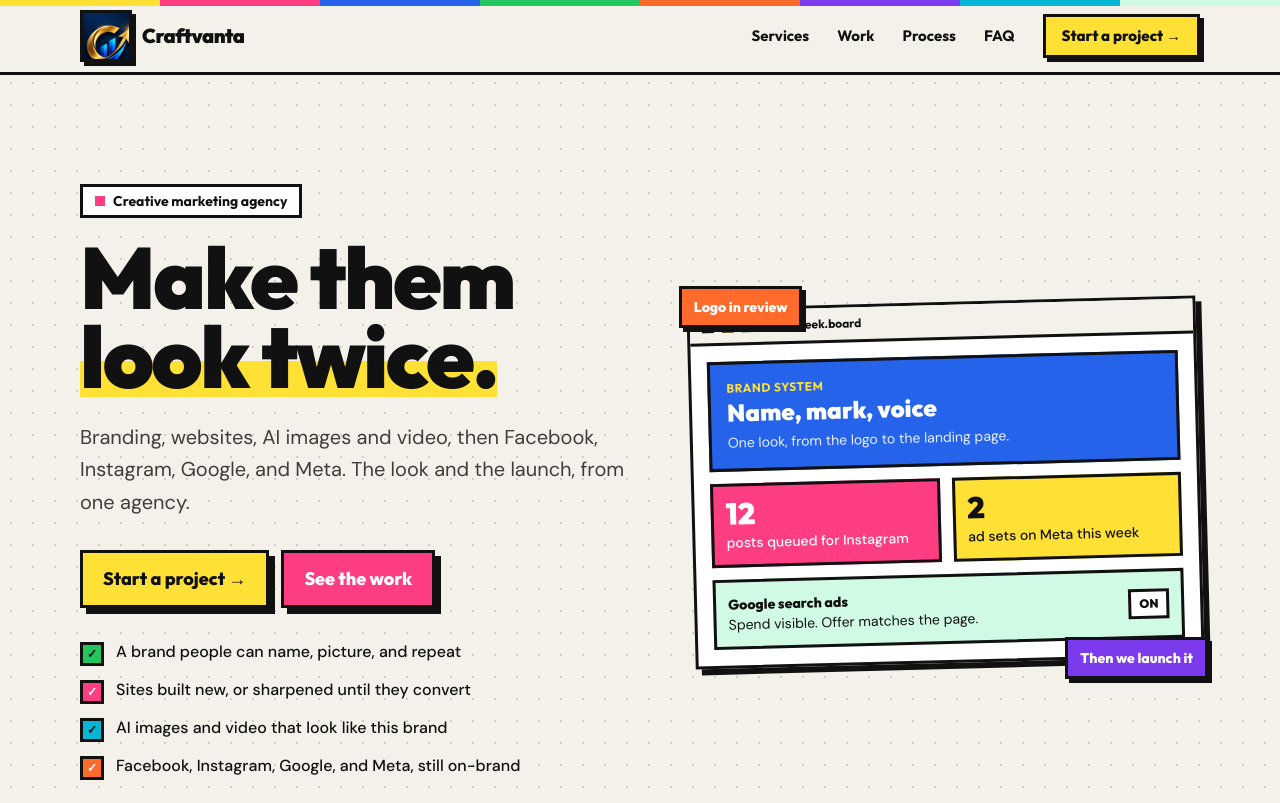
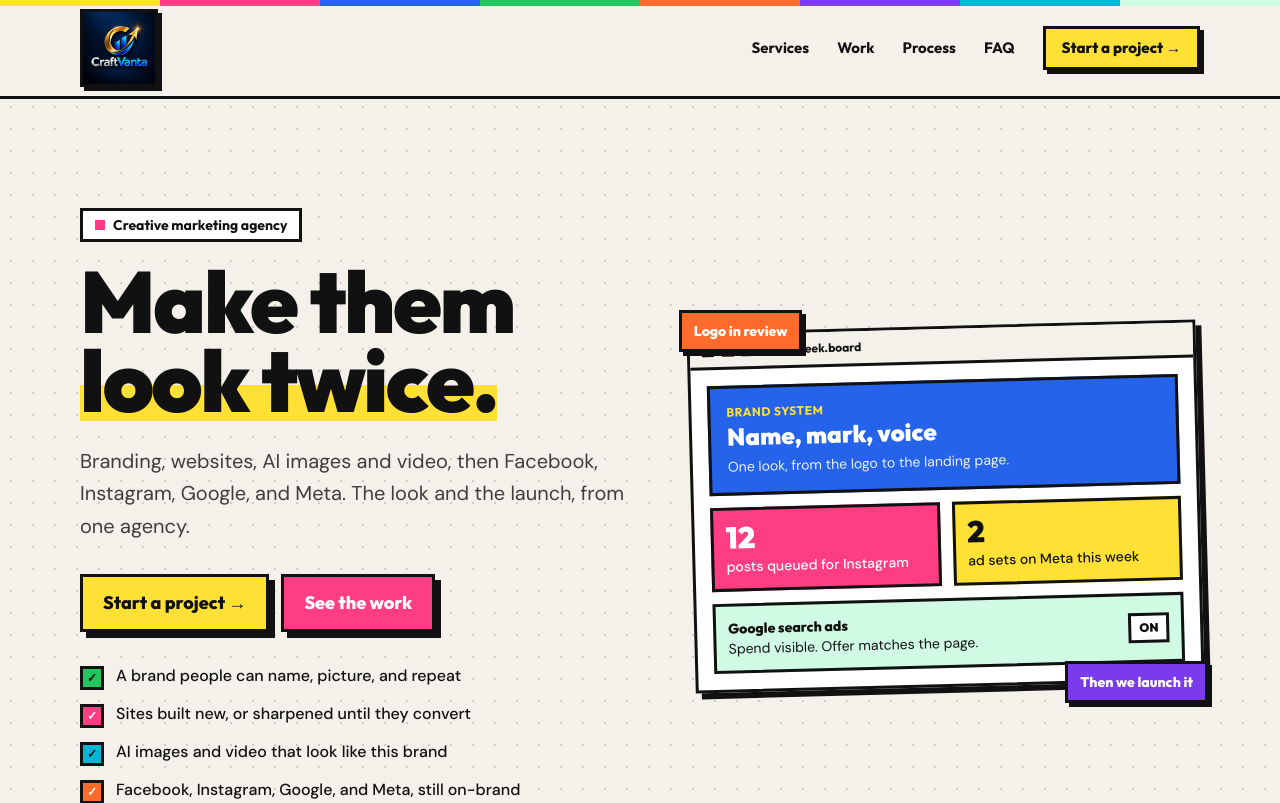
Before and after one commit to 53X/Craftvanta, a Next.js app: page / in a window 1280 px wide. Shown: the top 803 px of the page. Built offline with nearby package versions, Linux system fonts and the light colour scheme.

Commit message:
Show the full Craftvanta logo in the header.

```diff
--- a/components/header.tsx
+++ b/components/header.tsx
@@ -31,10 +31,9 @@
       >
         Skip to main content
       </a>
-      <div className="mx-auto flex h-[72px] max-w-6xl items-center justify-between px-4">
-        <a href="/" className="flex items-center gap-2.5 font-display text-xl font-black tracking-tight">
+      <div className="mx-auto flex h-24 max-w-6xl items-center justify-between px-4">
+        <a href="/" className="flex items-center" aria-label="Craftvanta">
           <Logo />
-          <span>Craftvanta</span>
         </a>
 
         <nav className="hidden items-center gap-7 md:flex" aria-label="Primary">
--- a/components/logo.tsx
+++ b/components/logo.tsx
@@ -16,11 +16,13 @@
   }
 
   return (
-    <span className="neo-sm relative block size-[52px] shrink-0 overflow-hidden bg-[#071433]">
+    <span className="neo-sm inline-flex shrink-0 bg-[#071433]">
       <img
         src="/craftvanta-logo.png"
-        alt=""
-        className="absolute top-[-14%] left-1/2 w-[205%] max-w-none -translate-x-1/2"
+        alt="Craftvanta"
+        width={1024}
+        height={1024}
+        className="h-[72px] w-[72px] object-contain"
       />
     </span>
   );
--- a/components/smooth-scroll.tsx
+++ b/components/smooth-scroll.tsx
@@ -22,7 +22,7 @@
   return ctx?.setLocked ?? (() => {});
 }
 
-const HEADER = 72;
+const HEADER = 96;
 
 const scrollListeners = new Set<(y: number) => void>();
 
@@ -173,7 +173,7 @@
         style={{ transform: "scaleX(0)" }}
       />
       <div ref={rootRef}>
-        <div className="pt-[72px]">{children}</div>
+        <div className="pt-24">{children}</div>
       </div>
     </>
   );
```
